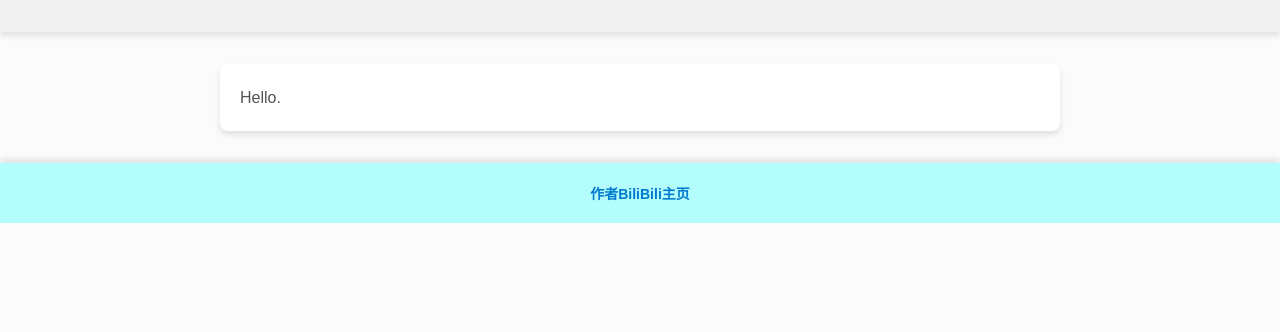
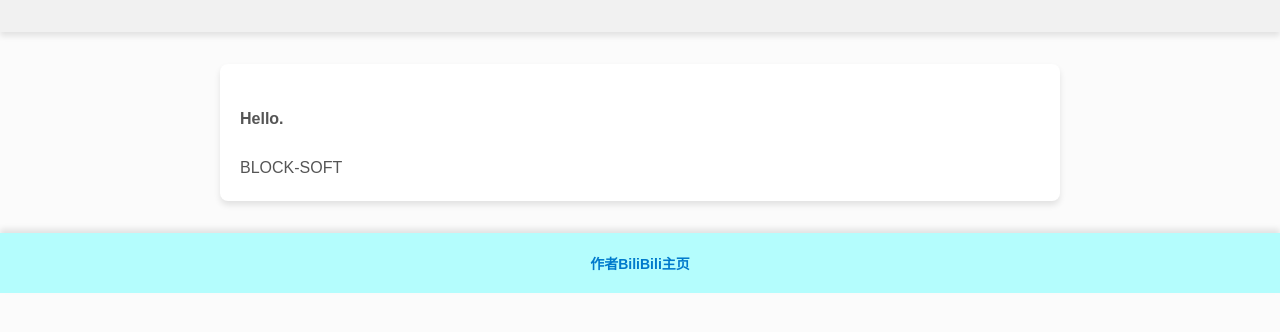
Before and after one commit to BS-O/home, a plain HTML site: page index.html in a window 1280 px wide. Shown: the part 162-494 px from the top of the page. Drawn offline with Linux system fonts and the light colour scheme.

Commit message:
index.html

```diff
--- a/index.html
+++ b/index.html
@@ -84,7 +84,8 @@
         <h4>Welcome To BLOCK-SOFT Official WebSite!</h4>
     </header>
     <main class="content">
-        <p>Hello.</p>
+        <h4>Hello.</h4>
+        <p>BLOCK-SOFT</p>
     </main>
     <footer class="footer">
         <a href="https://space.bilibili.com/3494362073794678">作者BiliBili主页</a>
```
